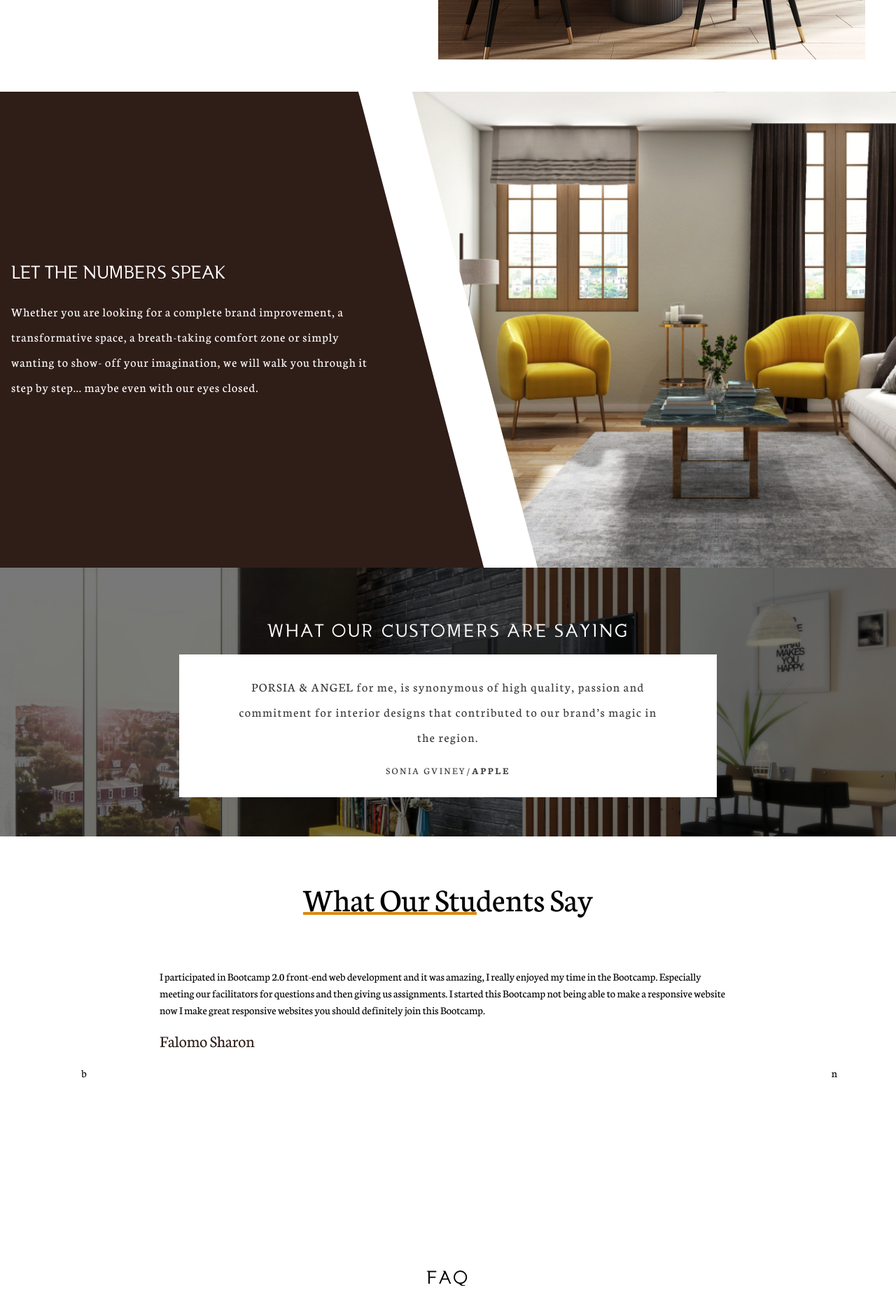
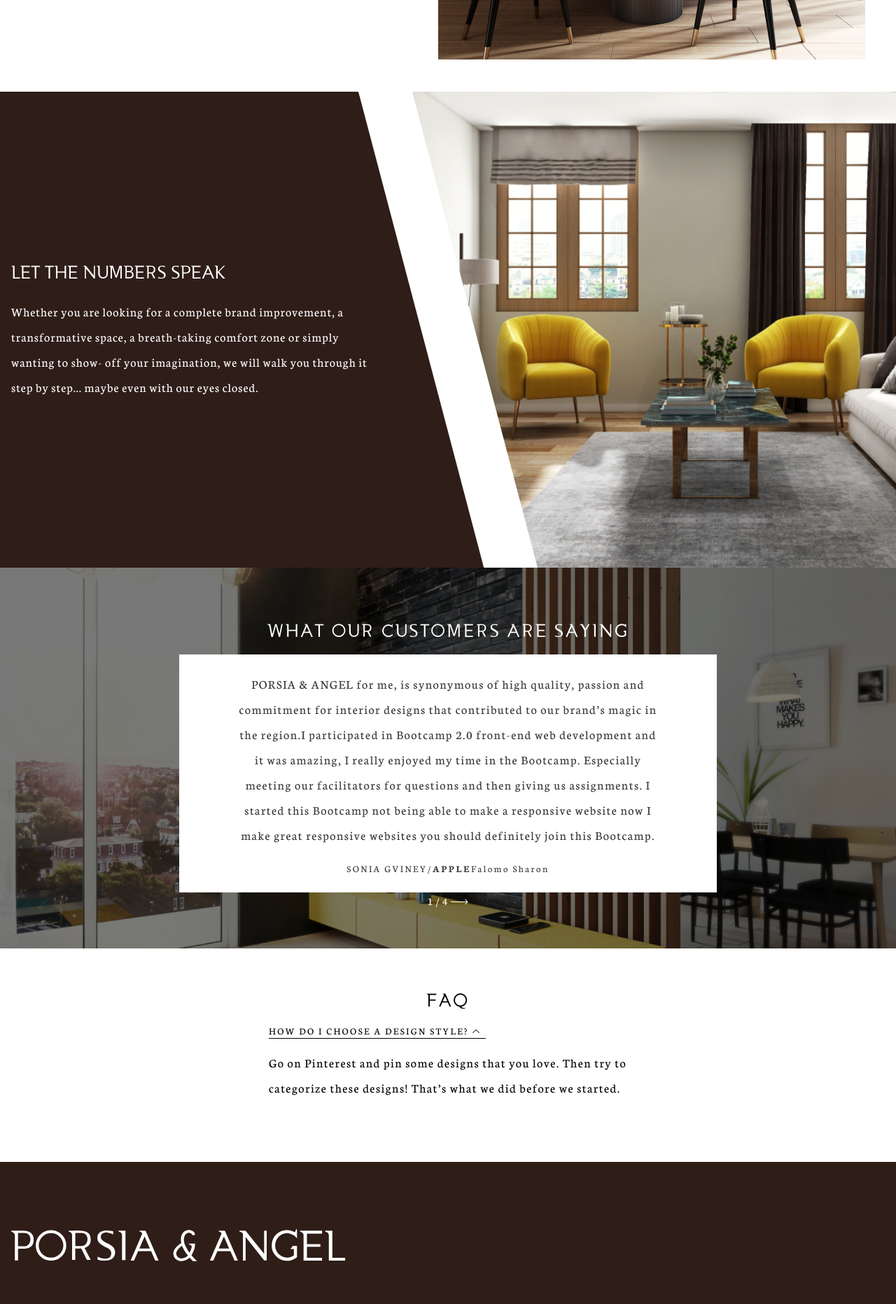
Before and after one commit to veedahv/porsia-angel, a Next.js app: page / in a window 1280 px wide. Shown: the part 2100-3963 px from the top of the page at 70% size. Built offline with nearby package versions, Linux system fonts and the light colour scheme.

Commit message:
testimonial done

```diff
--- a/components/home/Testimonial.js
+++ b/components/home/Testimonial.js
@@ -56,42 +56,33 @@ const Testimonial = () => {
         }, 100);
     }
     return (
-    <section className="py-12">
-      <div className="container mx-auto px-4 relative z-10">
-        <div className=''>
-          <div className="relative mb-14 pt-4 max-w-max mx-auto">
-            <h2 className='hero-h2 font-normal md:text-5xl text-4xl font-bold max-w-max'>
-              What Our Students Say
+        <section className="bg-[url('/assets/home-hero-bg.jpg')] bg-[#151515A1] bg-blend-overlay bg-cover bg-norepeat bg-center text-white w-full relative">
+            <div className="container mx-auto px-4 py-14">
+                <div className="max-w-3xl mx-auto">
+                    <h2 className="text-3xl text-center font-title tracking-[2.5px] my-4">
+                        WHAT OUR CUSTOMERS ARE SAYING
                     </h2>
-            <hr className="border-0 h-1 w-3/5 absolute bottom-0 left-0 bg-yellow" />
-          </div>
-          <div className="">
-            <div className="flex gap-4 relative z-10 mt-3">
-              <div className={`overflow-hidden absolute top-0 bottom-0 left-0 lg:relative z-30 p-2 lg:p-0 min-w-fit flex-none`}>
-                <div className={`overflow-hidden relative z-10 lg:w-44 h-full flex items-center justify-center`}>
-                  <button className="rounded-full w-10 h-10 block bg-white mx-4 lg:absolute lg:top-1/2 lg:left-1/2 lg:-translate-y-1/2 lg:-translate-x-1/2 lg:tranform z-20 opacity-30 hover:opacity-80 lg:opacity-100" onClick={prevFunc}>
-                    {/* <FaArrowLeft size="1.5rem" className='mx-auto text-primary' /> */} b
-                  </button>
-                </div>
-              </div>
+                    <div className="flex relative z-10 mt-3">
                         <div className="overlow-hidden relative min-h-[480px] sm:min-h-[360px] xl:min-h-[340px] z-20 flex-auto">
                             <div className={`overflow-hidden relative z-10 w-full h-full flex items-center`}>
                                 {
                                     allTestimonials.map((testimonial, i) => {
                                         return (
                                             <div className="overflow-hidden absolute z-10 w-full h-full flex items-center justify-center flex-none" style={{ transform: `translateX(${(i - currentIndex) * 100}%)`, transition: 'all 0.5s' }} key={i}>
-                            <div className="font-normal md:text-lg text-sm leading-6 bg-no-repeat bg-cover bg-right-top w-full h-full">
-                              <div className="flex items-stretch h-full">
-                                <div className="p-5 flex-auto">
-                                  <p className="text-lg lg:text-base">
+                                                {/* <div className="font-normal md:text-lg text-sm leading-6 bg-no-repeat bg-cover bg-right-top w-full h-full"> */}
+                                                <div className="bg-white text-dark text-center px-14 md:px-20 py-2 w-full">
+                                                    <p className="my-5 text-lg tracking-[1.5px] leading-loose">
+                                                        PORSIA & ANGEL for me, is synonymous of high quality,
+                                                        passion and commitment for interior designs that contributed to our brand’s magic in the region.
                                                         {testimonial.testimonial}
                                                     </p>
-                                  <p className='text-2xl font-normal leading-6 mt-5 text-primary'>
+                                                    <small className="text-sm tracking-[2.5px] my-5 block">
+                                                        SONIA GVINEY/
+                                                        <span className="font-bold">APPLE</span>
                                                         {testimonial.name}
-                                  </p>
+                                                    </small>
                                                 </div>
-                              </div>
-                            </div>
+                                                {/* </div> */}
                                             </div>
                                         )
                                     }
@@ -99,14 +90,29 @@ const Testimonial = () => {
                                 }
                             </div>
                         </div>
-              <div className={`overflow-hidden absolute top-0 bottom-0 right-0 lg:relative z-30 p-2 lg:p-0 min-w-fit flex-none`}>
-                <div className={`overflow-hidden relative z-10 lg:w-44 h-full flex items-center justify-center`}>
-                  <button className="rounded-full w-10 h-10 block bg-white mx-4 lg:absolute lg:top-1/2 lg:left-1/2 lg:-translate-y-1/2 lg:-translate-x-1/2 lg:tranform z-20 opacity-30 hover:opacity-80 lg:opacity-100" onClick={nextFunc}>
-                    {/* <FaArrowRight size="1.5rem" className='mx-auto text-primary' /> */} n
+                    </div>
+                    <div className="flex justify-center gap-1">
+                        {
+                            currentIndex > 0 &&
+                            <button className="block opacity-30 hover:opacity-80 lg:opacity-100" onClick={prevFunc}>
+                                <Image src="/assets/arrow-left.svg" width="26px" height="9px" alt="testimonial left button icon" />
                             </button>
-                </div>
-              </div>
-            </div>
+                        }
+                        <span className="">
+                            {currentIndex + 1}
+                        </span>
+                        <span className="">
+                            /
+                        </span>
+                        <span className="">
+                            {allTestimonials.length}
+                        </span>
+                        {
+                            currentIndex < allTestimonials.length - 1 &&
+                            <button className="block opacity-30 hover:opacity-80 lg:opacity-100" onClick={nextFunc}>
+                                <Image src="/assets/arrow-right.svg" width="26px" height="9px" alt="testimonial right button icon" />
+                            </button>
+                        }
                     </div>
                 </div>
             </div>
--- a/pages/index.js
+++ b/pages/index.js
@@ -98,10 +98,22 @@ export default function Home() {
         </div>
       </section>
       <section className=" bg-primary text-white relative">
-      <div className={styles.reviews + " bg-primary text-white relative"}>
+        <div className={styles.reviews + " bg-primary relative min-h-[300px] md:absolute w-full md:w-3/5 md:top-0 md:right-0 md:bottom-0"}>
+        </div>
+        <div className={styles.reviewGap + " hidden md:block bg-white md:absolute w-full md:w-1/5 md:top-0 md:left-1/2 transform md:-translate-x-1/2 md:bottom-0"}>
+  {/* width: 20%;
+  position: absolute;
+  top: 0;
+  right: 0;
+  bottom: 0;
+  left: 50%;
+  transform: translateX(-50%); */}
+        </div>
+        {/* <div className={styles.reviews + " bg-primary text-white relative"}> */}
+        <div className=" bg-primary text-white relative">
           <div className="container px-4 py-5 mx-auto">
             <div className="flex justify-start items-center min-h-[80vh]">
-                  <div className="max-w-lg w-1/2">
+              <div className="max-w-lg w-full md:w-1/2">
                 <h1 className="text-3xl font-title my-5">
                   LET THE NUMBERS SPEAK
                 </h1>
@@ -115,7 +127,7 @@ export default function Home() {
           </div>
         </div>
       </section>
-      <section className="bg-[url('/assets/home-hero-bg.jpg')] bg-[#151515A1] bg-blend-overlay bg-cover bg-norepeat bg-center text-white w-full relative">
+      {/* <section className="bg-[url('/assets/home-hero-bg.jpg')] bg-[#151515A1] bg-blend-overlay bg-cover bg-norepeat bg-center text-white w-full relative">
         <div className="container mx-auto px-4 py-14">
           <div className="max-w-3xl mx-auto">
             <h2 className="text-3xl text-center font-title tracking-[2.5px] my-4">
@@ -136,7 +148,7 @@ export default function Home() {
             </div>
           </div>
         </div>
-      </section>
+      </section> */}
       <Testimonial />
       <section className="">
         <div className="container mx-auto px-4 py-14">
--- a/styles/Home.module.css
+++ b/styles/Home.module.css
@@ -10,14 +10,15 @@
   background: url("/assets/about-bg.jpg") no-repeat center / cover;
 }
 
-.reviews::after {
-  content: "";
+/* .reviews::after { */
+.reviews {
+  /* content: ""; */
   background: url('/assets/review-bg.jpg') no-repeat center/cover;
-  width: 60%;
-  position: absolute;
+  /* width: 60%; */
+  /* position: absolute;
   top: 0;
   right: 0;
-  bottom: 0;
+  bottom: 0; */
   /* left: 0; */
   /* clip-path: polygon(20% 0%, 80% 0%, 100% 100%, 0% 100%); */
   /* clip-path: polygon(65% 0, 100% 0, 100% 100%, 33% 100%); */
@@ -28,17 +29,18 @@
   z-index: 10;
 }
 
-.reviews::before {
-  content: "";
+/* .reviews::before { */
+.reviewGap {
+  /* content: ""; */
   background: #FFFFFF;
   /* width: 350px; */
-  width: 20%;
+  /* width: 20%;
   position: absolute;
   top: 0;
   right: 0;
   bottom: 0;
   left: 50%;
-  transform: translateX(-50%);
+  transform: translateX(-50%); */
   /* clip-path: polygon(20% 0%, 80% 0%, 100% 100%, 0% 100%); */
   /* clip-path: polygon(65% 0, 100% 0, 100% 100%, 33% 100%); */
   /* clip-path: polygon(36% 0, 100% 0, 100% 100%, 71% 100%); */
```
Also changed, not shown: public/assets/arrow-left.svg (added), public/assets/arrow-right.svg (added). Lines whose indentation alone changed are shown as unchanged.
